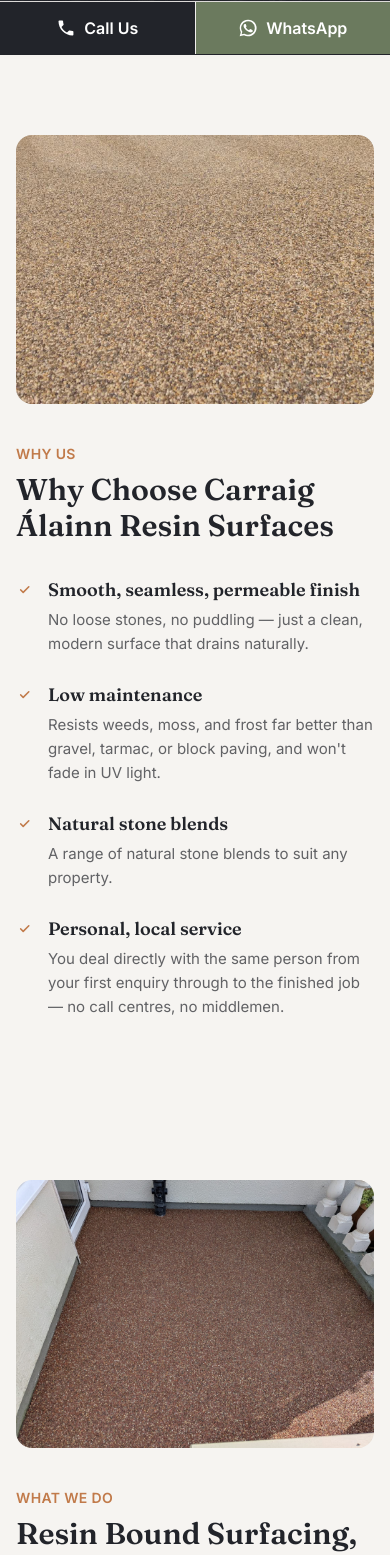
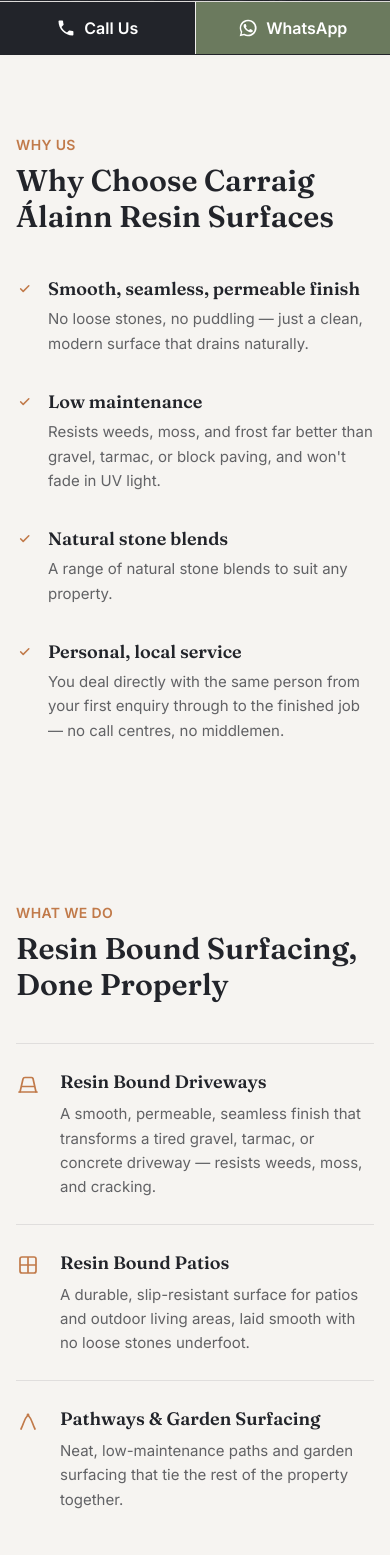
Before and after one commit to ryderwebsolutions/carraig, a Next.js app: page / in a window 390 px wide. Shown: the part 790-2345 px from the top of the page. Built offline with nearby package versions, Linux system fonts and the light colour scheme.

Commit message:
images on mobile

```diff
--- a/src/components/Gallery.tsx
+++ b/src/components/Gallery.tsx
@@ -73,7 +73,7 @@ export default function Gallery({ showHeading = true }: { showHeading?: boolean
           </div>
         )}
 
-        <div className="mt-10 grid gap-x-5 gap-y-10 sm:grid-cols-2 lg:grid-cols-3">
+        <div className="mt-10 grid grid-cols-2 gap-x-3 gap-y-6 sm:gap-x-5 sm:gap-y-10 lg:grid-cols-3">
           {filtered.map((project, i) => (
             <FadeUp key={project.id} delayMs={i * 60}>
               <button
--- a/src/components/Services.tsx
+++ b/src/components/Services.tsx
@@ -1,4 +1,3 @@
-import Image from "next/image";
 import { services } from "@/lib/content";
 import FadeUp from "./FadeUp";
 import { ServiceIcon } from "./icons";
@@ -7,38 +6,24 @@ export default function Services({ headingLevel = "h2" }: { headingLevel?: "h1"
   const Heading = headingLevel;
   return (
     <section id="services" className="bg-stone-50 py-20 sm:py-28">
-      <div className="mx-auto grid max-w-6xl gap-10 px-4 sm:px-6 lg:grid-cols-2 lg:items-center lg:gap-16">
-        <FadeUp delayMs={100} className="lg:order-2">
-          <div className="relative aspect-[4/3] w-full overflow-hidden rounded-2xl">
-            <Image
-              src="/images/projects/patio-terracotta-curved-1.jpg"
-              alt="A curved resin bound patio with a granite border, finished in a warm terracotta tone"
-              fill
-              sizes="(min-width: 1024px) 50vw, 100vw"
-              className="object-cover"
-              loading="lazy"
-            />
-          </div>
-        </FadeUp>
-
-        <div className="lg:order-1">
+      <div className="mx-auto max-w-6xl px-4 sm:px-6">
         <FadeUp>
           <p className="text-sm font-semibold uppercase tracking-wide text-terracotta">What We Do</p>
-            <Heading className="mt-2 font-heading text-3xl font-semibold text-charcoal sm:text-4xl">
+          <Heading className="mt-2 max-w-xl font-heading text-3xl font-semibold text-charcoal sm:text-4xl">
             Resin Bound Surfacing, Done Properly
           </Heading>
         </FadeUp>
 
         <FadeUp delayMs={80}>
-            <ul className="mt-8 divide-y divide-charcoal/10 border-t border-charcoal/10">
+          <ul className="mt-10 divide-y divide-charcoal/10 border-t border-charcoal/10 sm:mt-12">
             {services.map((service) => (
-                <li key={service.id} className="flex gap-5 py-6">
+              <li key={service.id} className="flex gap-5 py-6 sm:gap-8">
                 <ServiceIcon id={service.id} className="mt-1 h-6 w-6 shrink-0 text-terracotta" />
                 <div>
                   <h3 className="font-heading text-lg font-semibold text-charcoal sm:text-xl">
                     {service.title}
                   </h3>
-                    <p className="mt-1.5 text-[15px] leading-relaxed text-charcoal/70 sm:text-base">
+                  <p className="mt-1.5 max-w-2xl text-[15px] leading-relaxed text-charcoal/70 sm:text-base">
                     {service.description}
                   </p>
                 </div>
@@ -47,7 +32,6 @@ export default function Services({ headingLevel = "h2" }: { headingLevel?: "h1"
           </ul>
         </FadeUp>
       </div>
-      </div>
     </section>
   );
 }
--- a/src/components/WhyUs.tsx
+++ b/src/components/WhyUs.tsx
@@ -1,4 +1,3 @@
-import Image from "next/image";
 import { whyUsPoints } from "@/lib/content";
 import FadeUp from "./FadeUp";
 
@@ -6,27 +5,16 @@ export default function WhyUs({ headingLevel = "h2" }: { headingLevel?: "h1" | "
   const Heading = headingLevel;
   return (
     <section id="why-us" className="bg-stone-50 py-20 sm:py-28">
-      <div className="mx-auto grid max-w-6xl gap-10 px-4 sm:px-6 lg:grid-cols-2 lg:items-center lg:gap-16">
+      <div className="mx-auto max-w-6xl px-4 sm:px-6">
         <FadeUp>
-          <div className="relative aspect-[4/3] w-full overflow-hidden rounded-2xl">
-            <Image
-              src="/images/aggregate-texture-real.jpg"
-              alt="Close-up of a finished resin bound surface, showing the smooth, seamless aggregate texture"
-              fill
-              sizes="(min-width: 1024px) 50vw, 100vw"
-              className="object-cover"
-              loading="lazy"
-            />
-          </div>
+          <p className="text-sm font-semibold uppercase tracking-wide text-terracotta">Why Us</p>
+          <Heading className="mt-2 max-w-xl font-heading text-3xl font-semibold text-charcoal sm:text-4xl">
+            Why Choose Carraig Álainn Resin Surfaces
+          </Heading>
         </FadeUp>
 
-        <FadeUp delayMs={100}>
-          <p className="text-sm font-semibold uppercase tracking-wide text-terracotta">Why Us</p>
-          <Heading className="mt-2 font-heading text-3xl font-semibold text-charcoal sm:text-4xl">
-            Why Choose Carraig Álainn Resin Surfaces
-          </Heading>
-
-          <dl className="mt-8 space-y-6">
+        <FadeUp delayMs={80}>
+          <dl className="mt-10 grid gap-x-10 gap-y-8 sm:mt-12 sm:grid-cols-2">
             {whyUsPoints.map((point) => (
               <div key={point.title} className="flex gap-4">
                 <svg
```
Lines whose indentation alone changed are shown as unchanged.
